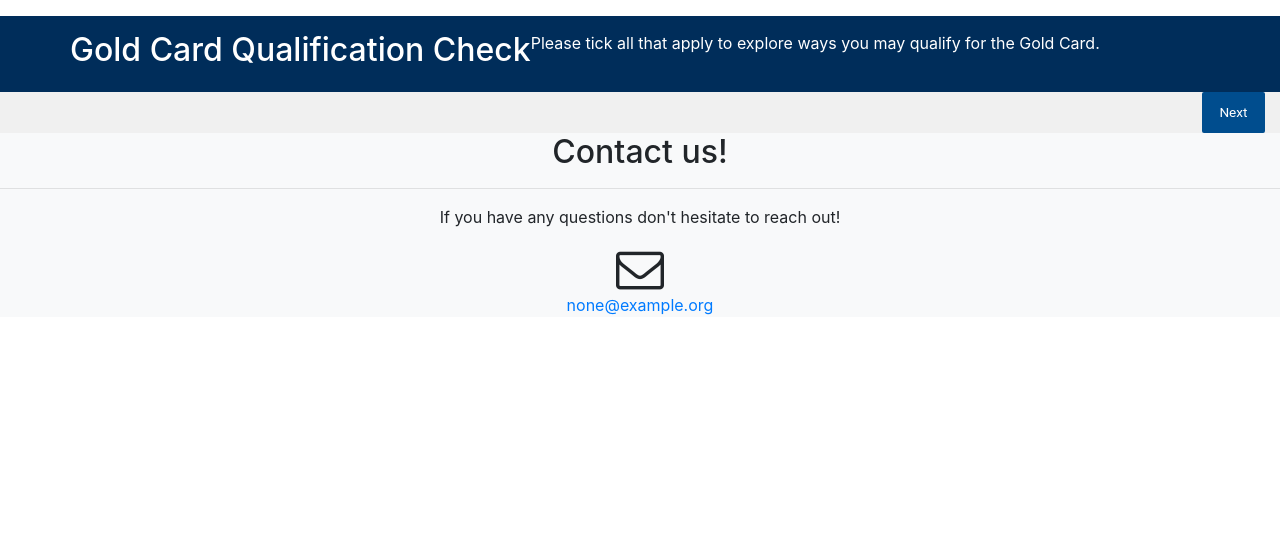
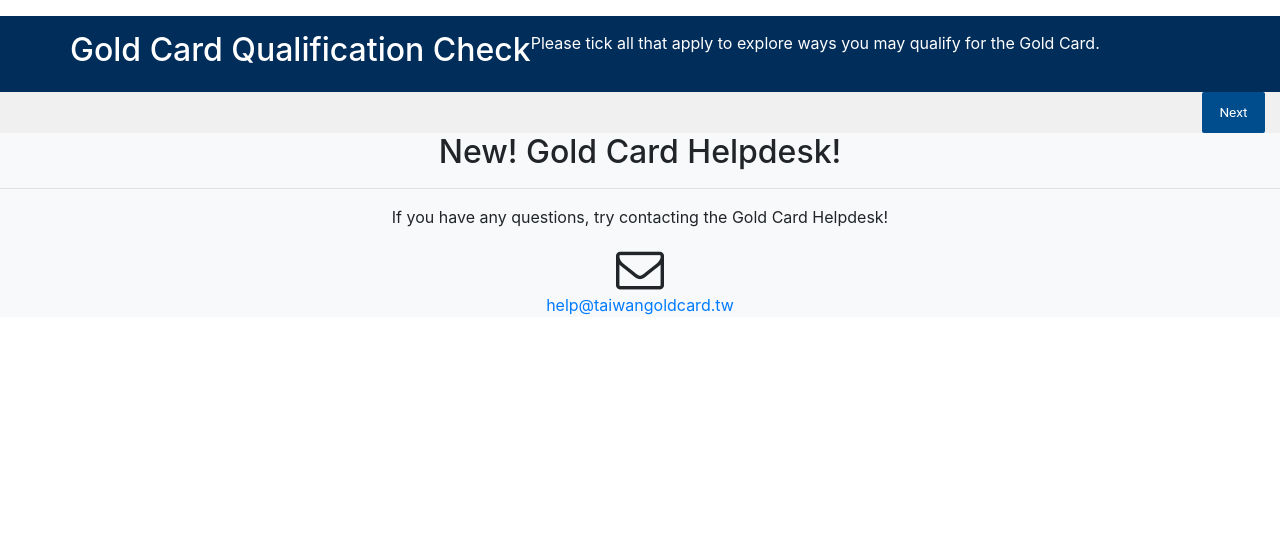
Before and after one commit to taiwangoldcard/twvisafinder, a Django app: page /gold-card-qualification/ in a window 1280 px wide. Shown: the part 65-620 px from the top of the page. Run offline with Django 3.2, Linux system fonts and the light colour scheme; data that the repository does not hold is empty; some libraries are stand-ins or nearby versions.

Commit message:
Change support email on gold card qualfiication check
Previously, at the footer of the Gold Card Qualification Check it
 listed an email address that just went to Tom, who tried to help
 people out in his spare time.

It's started getting 4-5 emails a week from people looking to apply
 for the gold card, so replies are very delayed.

Since the NDC has launched a real helpdesk to support these kind of
 questions, redirect emails to that address.

Other pages not related to the gold card will still send to the original
visafinder address.

```diff
--- a/twvisafinder/settings.py
+++ b/twvisafinder/settings.py
@@ -128,3 +128,4 @@ STATICFILES_DIRS = (
         )
 
 SUPPORT_EMAIL = 'none@example.org'
+GC_HELPDESK_EMAIL = 'help@taiwangoldcard.tw'
--- a/twvisafinder/templates/goldcardqualification.html
+++ b/twvisafinder/templates/goldcardqualification.html
@@ -45,13 +45,13 @@
 
     <section id="contact" class="bg-light">
                 <div class="text-center">
-                    <h2 class="section-heading">Contact us!</h2>
+                    <h2 class="section-heading">New! Gold Card Helpdesk!</h2>
                     <hr class="primary">
-                    <p>If you have any questions don't hesitate to reach out!</p>
+                    <p>If you have any questions, try contacting the Gold Card Helpdesk!</p>
                 </div>
                 <div class="text-center">
                     <i class="fa fa-envelope-o fa-3x wow bounceIn" data-wow-delay=".1s"></i>
-                    <p><a href="mailto:{{ support_email }}">{{ support_email }}</a></p>
+                    <p><a href="mailto:{{ gc_helpdesk_email }}">{{ gc_helpdesk_email }}</a></p>
                 </div>
     </section>
 
--- a/twvisafinder/templates/goldcardqualificationresults.html
+++ b/twvisafinder/templates/goldcardqualificationresults.html
@@ -51,13 +51,13 @@
 
     <section id="contact" class="bg-light">
                 <div class="text-center">
-                    <h2 class="section-heading">Contact us!</h2>
+                    <h2 class="section-heading">New! Gold Card Helpdesk!</h2>
                     <hr class="primary">
-                    <p>If you have any questions don't hesitate to reach out!</p>
+                    <p>If you have any questions, try contacting the Gold Card Helpdesk!</p>
                 </div>
                 <div class="text-center">
                     <i class="fa fa-envelope-o fa-3x wow bounceIn" data-wow-delay=".1s"></i>
-                    <p><a href="mailto:{{ support_email }}">{{ support_email }}</a></p>
+                    <p><a href="mailto:{{ gc_helpdesk_email }}">{{ gc_helpdesk_email }}</a></p>
                 </div>
     </section>
 
--- a/twvisafinder/templates/goldcardqualificationtree.html
+++ b/twvisafinder/templates/goldcardqualificationtree.html
@@ -55,13 +55,13 @@
 
     <section id="contact" class="bg-light">
                 <div class="text-center">
-                    <h2 class="section-heading">Contact us!</h2>
+                    <h2 class="section-heading">New! Gold Card Helpdesk!</h2>
                     <hr class="primary">
-                    <p>If you have any questions don't hesitate to reach out!</p>
+                    <p>If you have any questions, try the Gold Card Helpdesk!</p>
                 </div>
                 <div class="text-center">
                     <i class="fa fa-envelope-o fa-3x wow bounceIn" data-wow-delay=".1s"></i>
-                    <p><a href="mailto:{{ support_email }}">{{ support_email }}</a></p>
+                    <p><a href="mailto:{{ gc_helpdesk_email }}">{{ gc_helpdesk_email }}</a></p>
                 </div>
     </section>
 
--- a/visafinder/views.py
+++ b/visafinder/views.py
@@ -110,6 +110,7 @@ def goldcardqualification(request):
 
             return render(request, 'goldcardqualificationresults.html', context={
                 'support_email': settings.SUPPORT_EMAIL,
+                'gc_helpdesk_email': settings.GC_HELPDESK_EMAIL,
                 'qualdata': results
                 })
         else:
@@ -138,6 +139,7 @@ def goldcardqualification(request):
             # TODO need to pass qualifications
             return render(request, 'goldcardqualificationtree.html', context={
                 'support_email': settings.SUPPORT_EMAIL,
+                'gc_helpdesk_email': settings.GC_HELPDESK_EMAIL,
                 'questions': start_questions,
                 'next_tree': next_tree,
                 'enabled_trees': enabled_trees,
@@ -148,6 +150,7 @@ def goldcardqualification(request):
     else:
         return render(request, 'goldcardqualification.html', context={
             'support_email': settings.SUPPORT_EMAIL,
+            'gc_helpdesk_email': settings.GC_HELPDESK_EMAIL,
             'questions': GoldCardQuestion.objects.filter(tree_order=0),
             })
 
@@ -155,6 +158,7 @@ def goldcardqualificationtree(request, tree_id):
     # show one tree of Gold Card qualification questions
     return render(request, 'goldcardqualificationtree.html', context={
         'support_email': settings.SUPPORT_EMAIL,
+        'gc_helpdesk_email': settings.GC_HELPDESK_EMAIL,
         'questions': GoldCardQuestion.objects.filter(tree_id=tree_id),
         })
 
@@ -162,5 +166,6 @@ def goldcardqualificationresults(request):
     # show one tree of Gold Card qualification questions
     return render(request, 'goldcardqualificationresults.html', context={
         'support_email': settings.SUPPORT_EMAIL,
+        'gc_helpdesk_email': settings.GC_HELPDESK_EMAIL,
         'results': qualdata,
         })
```
